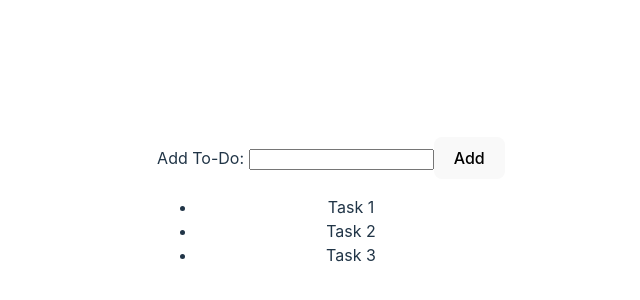
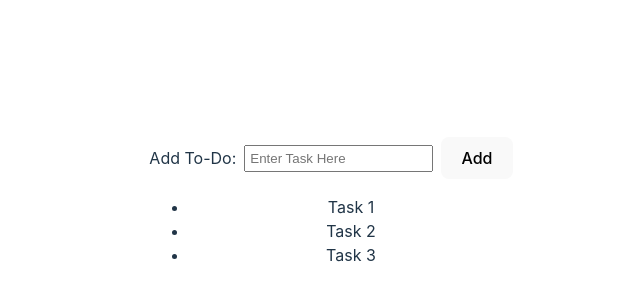
Before and after one commit to khangnh2005/react-to-do-app, a React (Vite) app: page / in a window 1280 px wide. Shown: the part 190-490 px from the top of the page, without its empty margins (309-949 px from the left). Built offline with nearby package versions, Linux system fonts and the light colour scheme.

Commit message:
Extract jsx to separate react components

```diff
--- /dev/null
+++ b/src/AddField.jsx
@@ -0,0 +1,9 @@
+export default function AddField() {
+  return (
+    <form>
+      <label>Add To-Do: </label>
+      <input type="text" placeholder="Enter Task Here"></input>
+      <button type="submit">Add</button>
+    </form>
+  );
+}
--- a/src/App.css
+++ b/src/App.css
@@ -4,3 +4,13 @@
   padding: 2rem;
   text-align: center;
 }
+
+form {
+  display: flex;
+  align-items: center;
+  gap: 8px;
+}
+
+input {
+  padding: 4px;
+}
--- a/src/App.jsx
+++ b/src/App.jsx
@@ -1,21 +1,12 @@
+import AddField from './AddField'
 import './App.css'
+import TaskList from './TaskList'
 
 export default function App() {
   return (
     <>
-      <form>
-        <label>Add To-Do: </label>
-        <input></input>
-        <button type='submit'>Add</button>
-      </form>
-
-      <div>
-        <ul>
-          <li>Task 1</li>
-          <li>Task 2</li>
-          <li>Task 3</li>
-        </ul>
-      </div>
+      <AddField />
+      <TaskList />
     </>
   )
 }
--- /dev/null
+++ b/src/TaskList.jsx
@@ -0,0 +1,9 @@
+export default function TaskList() {
+  return (
+    <ul>
+      <li>Task 1</li>
+      <li>Task 2</li>
+      <li>Task 3</li>
+    </ul>
+  );
+}
```
